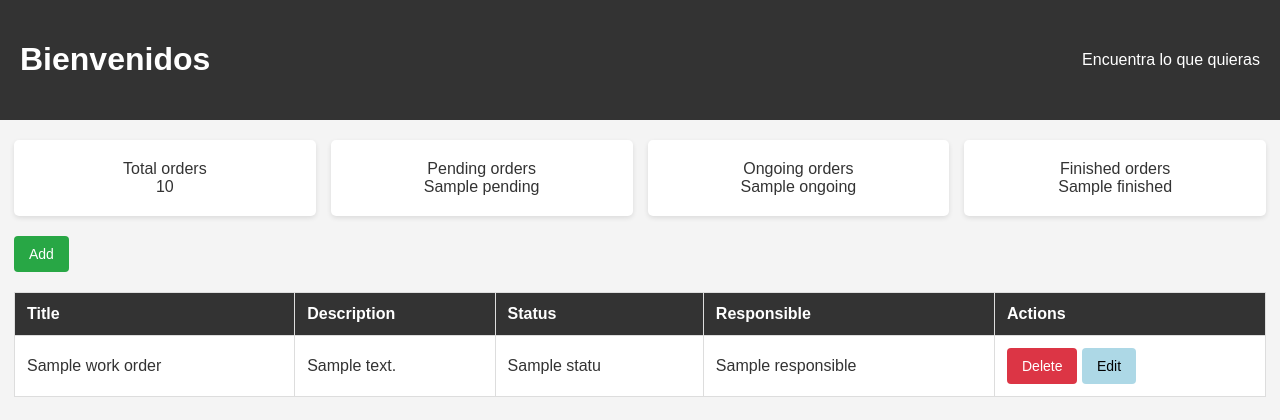
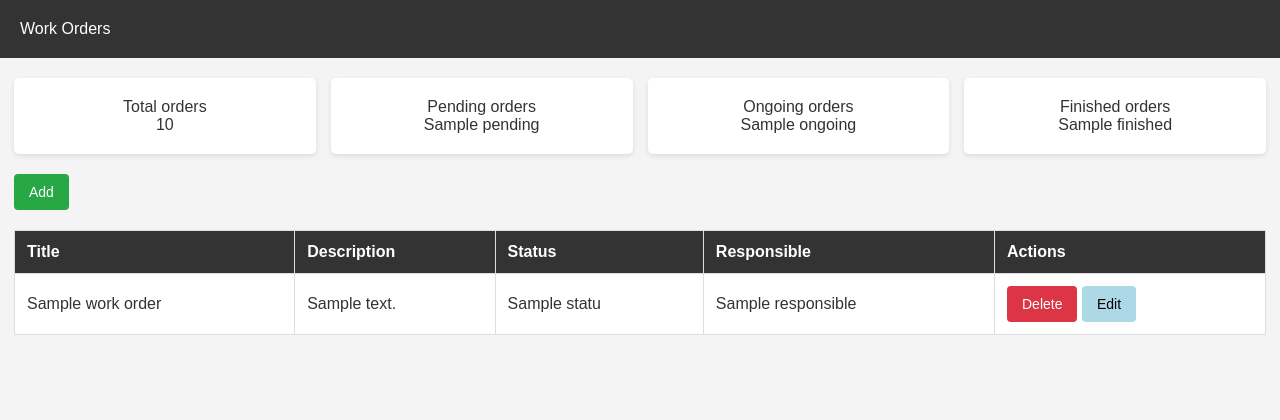
Before and after one commit to Aleishis/Proyecto-caracol, a Django app: template hello/templates/hello/work_orders.html in a window 1280 px wide. Shown: the top 420 px of the page. Run offline with Django 3.2, Linux system fonts and the light colour scheme; the template is opened without the code that fills it: most values are stand-ins (such as "Sample title", 1, 10 or a date in 2020).

Commit message:
Se agrega la ruta para ver a la lista de trabajadores y gestionar sus roles

```diff
--- a/hello/templates/hello/header.html
+++ b/hello/templates/hello/header.html
@@ -12,6 +12,8 @@
 <body>
 
     <header>
-        <h1>Bienvenidos</h1>
-        <a href="https://www.google.com/">Encuentra lo que quieras</a>
+        <a href="{% url 'work_orders'%}">Work Orders</a>
+        {% if request.session.profile == 1 %}
+            <a href="{% url 'people'%}">Manage Staff</a>
+        {% endif %}
     </header>
```
